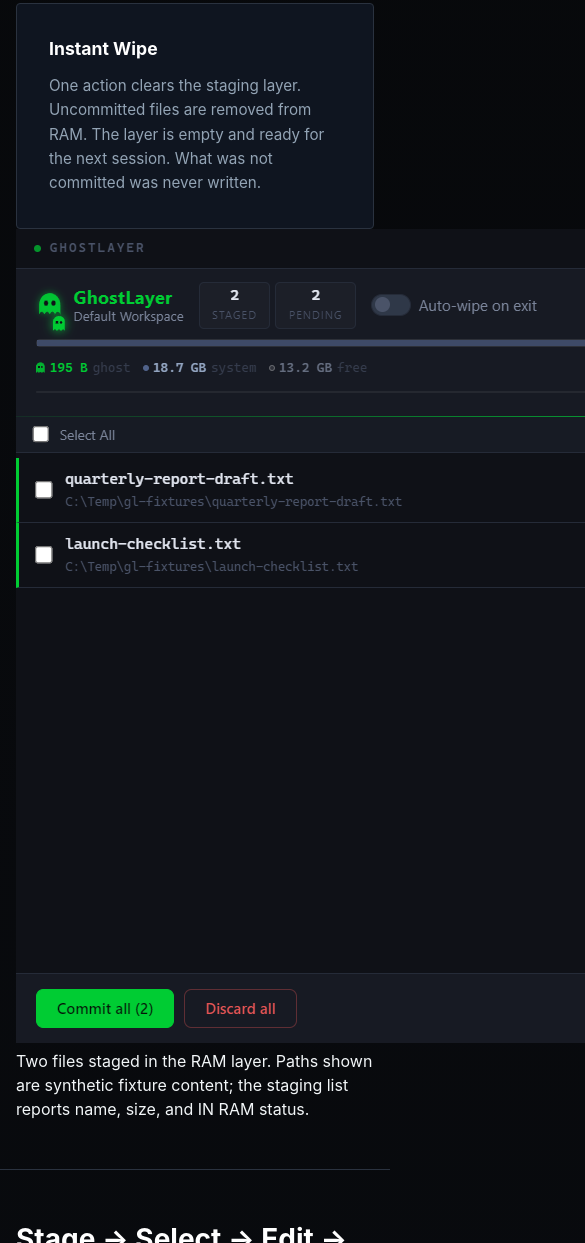
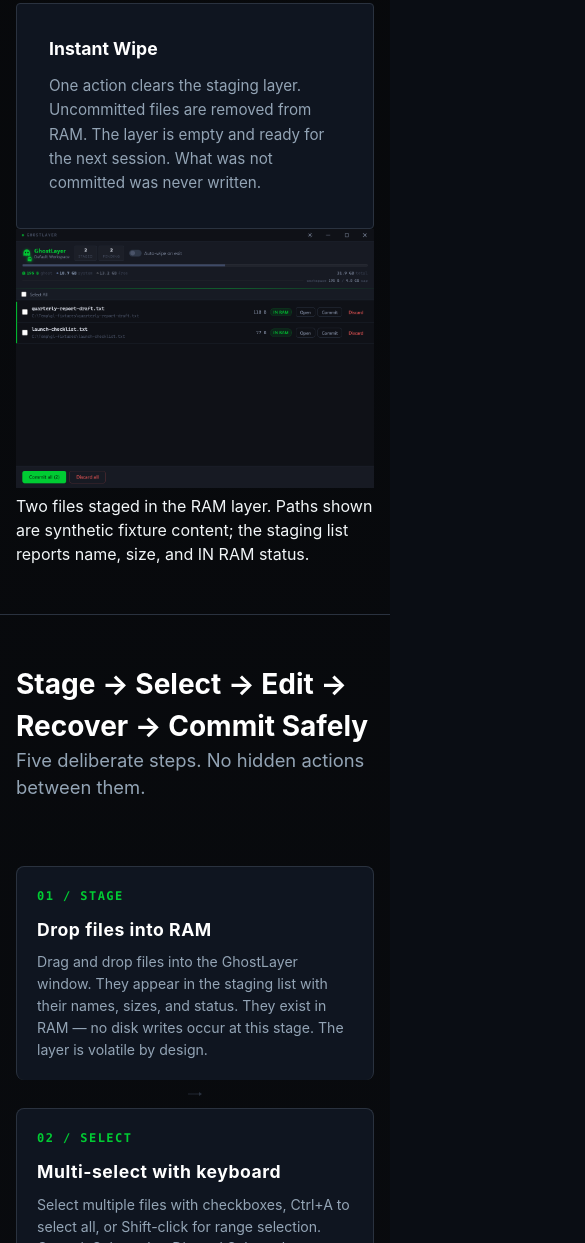
Before and after one commit to lazelife420-spec/proof-foundry-site, a plain HTML site: page ghostlayer.html in a window 390 px wide. Shown: the part 2474-3717 px from the top of the page, 585 px wide, since content can reach past the window. Drawn offline with nearby package versions, Linux system fonts and the light colour scheme; files that its build step writes are made by us from their sources.

Commit message:
fix(site): constrain evidence gallery images to viewport width
Audit findings F1/F2 (2026-09-07, instrumented overflow scan at 1440/390):
cache-vault evidence images (width="1650" attribute) overflowed the
viewport at both desktop and mobile widths, and the ghostlayer evidence
figure (width="1125") overflowed at mobile. The 3af93a2 gallery tranche
added .cv-evidence-shot and .gl-evidence-figure markup without width
constraints; .screenshot-grid img was the only constrained gallery class.

Scoped fix: .cv-evidence-shot img, .gl-evidence-figure img
{ max-width: 100%; height: auto; } - no other CSS, markup, manifest, or
asset changes. Post-patch build: 54/54 invariant tests pass; overflow
scan clean on all 11 routes at 1440 and 390; rendered HTML unchanged
except the stylesheet. No push, no deploy.

Co-authored-by: factory-droid[bot] <138933559+factory-droid[bot]@users.noreply.github.com>

```diff
--- a/styles.css
+++ b/styles.css
@@ -1280,6 +1280,11 @@
   border: 1px solid var(--line);
   background: var(--panel);
 }
+.cv-evidence-shot img,
+.gl-evidence-figure img {
+  max-width: 100%;
+  height: auto;
+}
 .screenshot-grid figcaption {
   color: var(--muted);
   font-size: 0.82rem;
```
